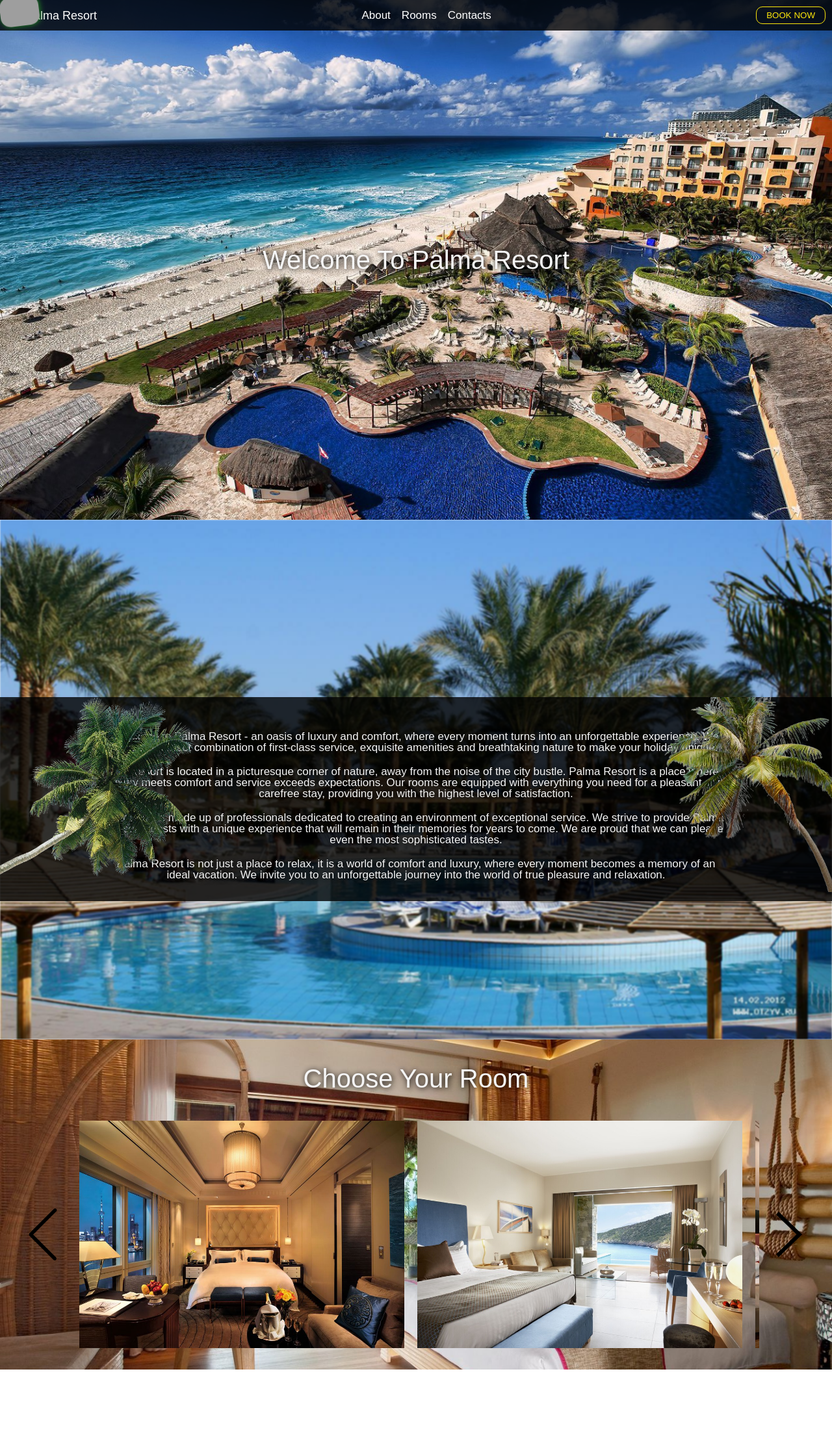
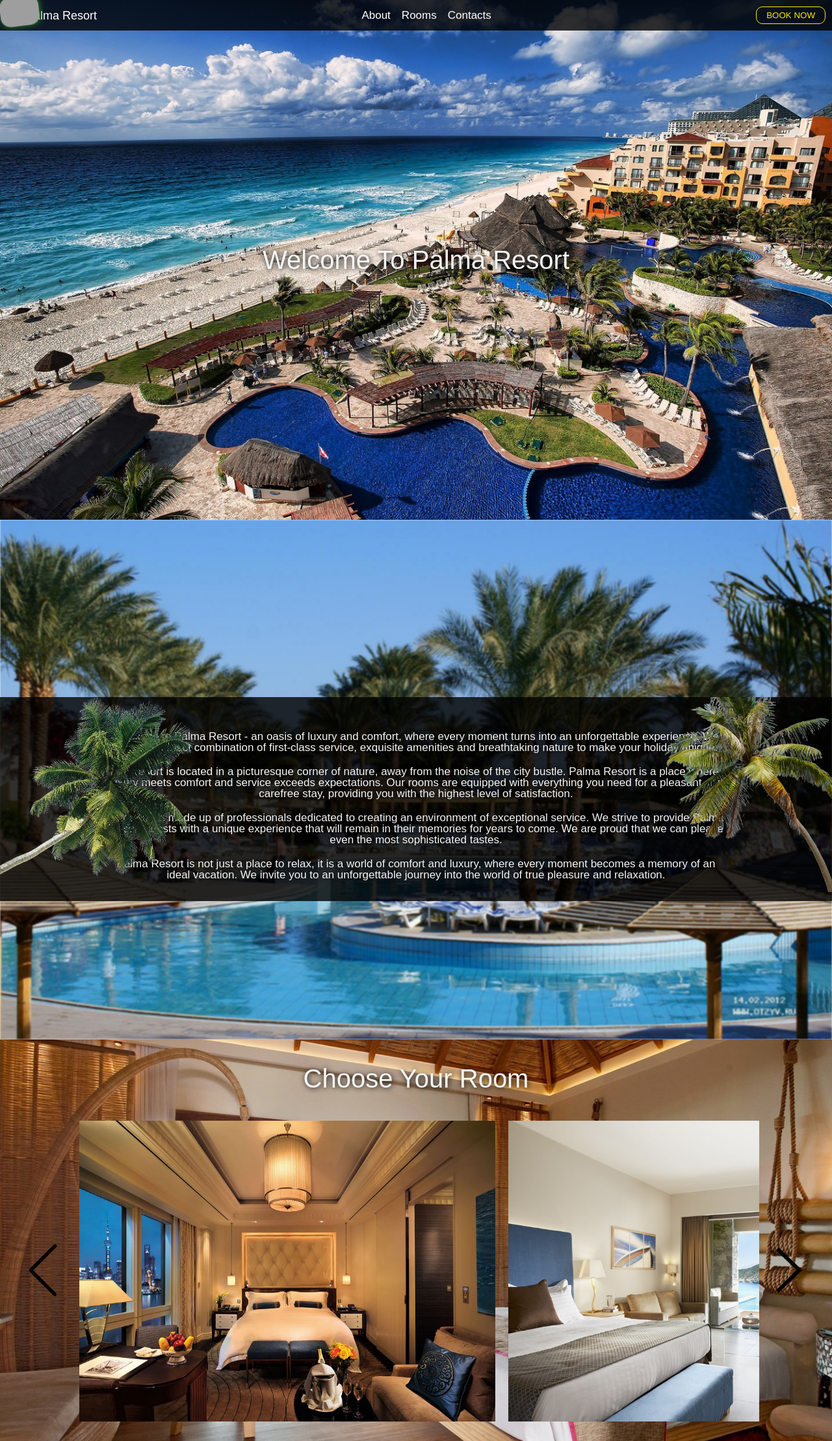
Before and after one commit to Sargis133/resort-hotel, a Nuxt app: page / in a window 1280 px wide. Shown: the whole page at 65% size. Before the commit the page ends 2108 px from the top, so only its background shows below. Built offline with nearby package versions, Linux system fonts and the light colour scheme; grey boxes are pictures that could not be loaded.

Commit message:
change slider widths

```diff
--- a/components/Slider.vue
+++ b/components/Slider.vue
@@ -76,7 +76,7 @@ function slideToLeftFunc() {
 }
 .slider-images-content {
   display: flex;
-  width: 1100px;
+  width: 90vw;
   overflow: hidden;
   scroll-behavior: smooth;
 
@@ -88,7 +88,7 @@ function slideToLeftFunc() {
 
 
 .slider-image {
-  width: 500px;
-  height: 350px;
+  width: 50vw;
+  height: 100%;
 }
 </style>
```
